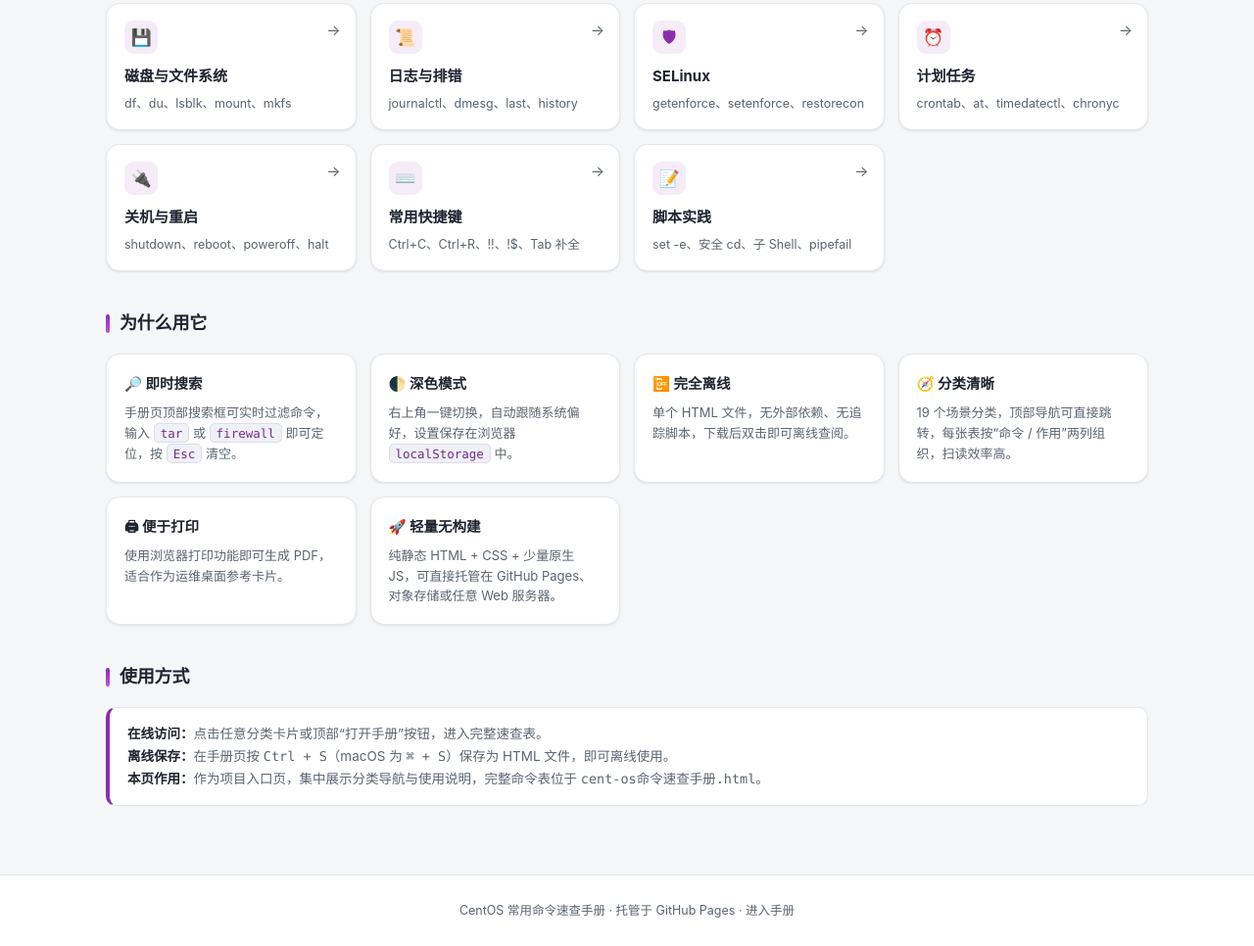
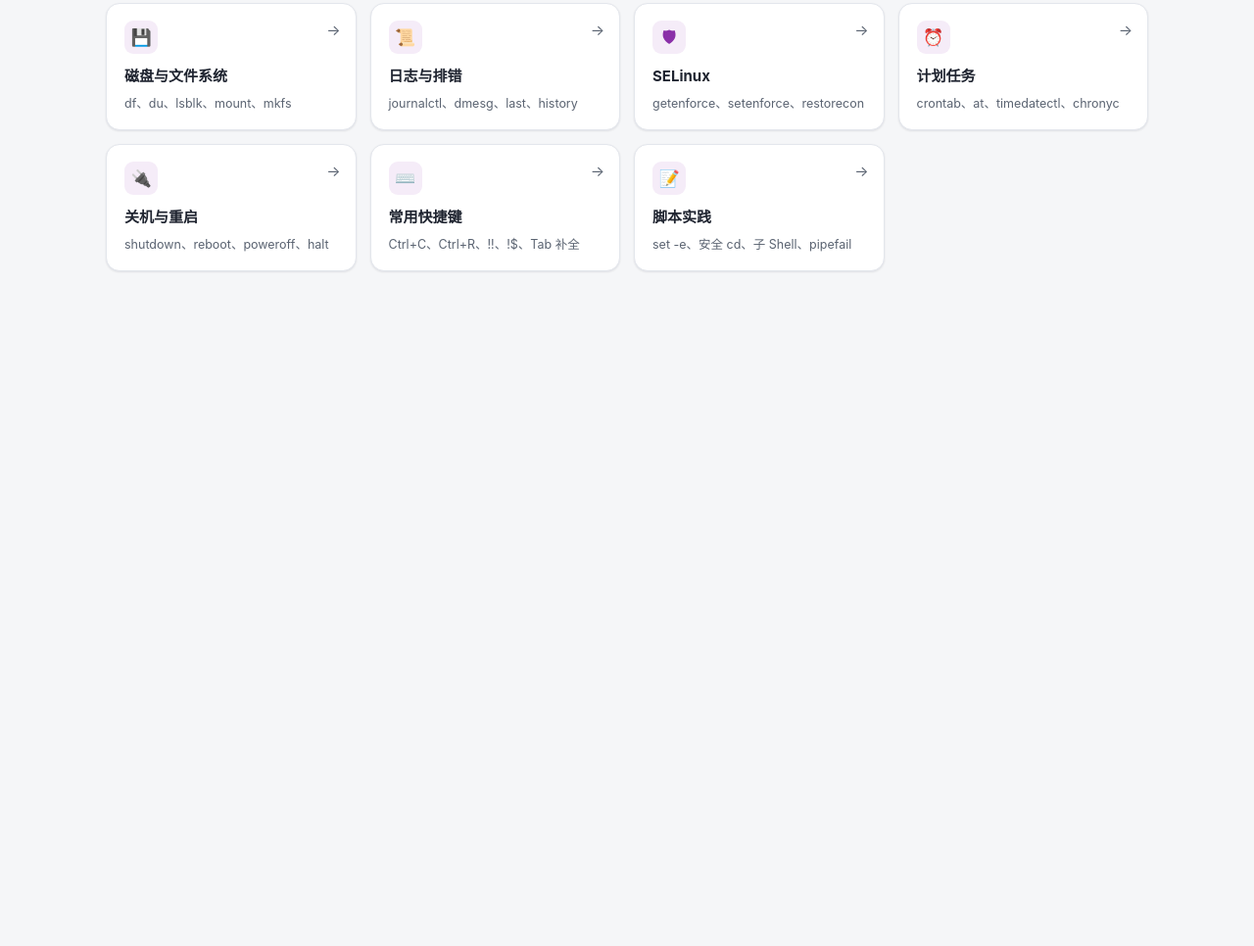
Before and after one commit to leoheihei/cent-os_command, a plain HTML site: page index.html in a window 1280 px wide. Shown: the part 977-1943 px from the top of the page at 98% size. After the commit the page ends 1324 px from the top, so only its background shows below. Drawn offline with Linux system fonts and the light colour scheme.

Commit message:
Update index.html

```diff
--- a/index.html
+++ b/index.html
@@ -354,56 +354,6 @@
 
   </div>
 
-  <!-- ================= 特性 ================= -->
-  <h2 class="section-title">为什么用它</h2>
-  <div class="features">
-
-    <div class="feature">
-      <h3>🔎 即时搜索</h3>
-      <p>手册页顶部搜索框可实时过滤命令，输入 <code>tar</code> 或 <code>firewall</code> 即可定位，按 <code>Esc</code> 清空。</p>
-    </div>
-
-    <div class="feature">
-      <h3>🌓 深色模式</h3>
-      <p>右上角一键切换，自动跟随系统偏好，设置保存在浏览器 <code>localStorage</code> 中。</p>
-    </div>
-
-    <div class="feature">
-      <h3>📴 完全离线</h3>
-      <p>单个 HTML 文件，无外部依赖、无追踪脚本，下载后双击即可离线查阅。</p>
-    </div>
-
-    <div class="feature">
-      <h3>🧭 分类清晰</h3>
-      <p>19 个场景分类，顶部导航可直接跳转，每张表按“命令 / 作用”两列组织，扫读效率高。</p>
-    </div>
-
-    <div class="feature">
-      <h3>🖨 便于打印</h3>
-      <p>使用浏览器打印功能即可生成 PDF，适合作为运维桌面参考卡片。</p>
-    </div>
-
-    <div class="feature">
-      <h3>🚀 轻量无构建</h3>
-      <p>纯静态 HTML + CSS + 少量原生 JS，可直接托管在 GitHub Pages、对象存储或任意 Web 服务器。</p>
-    </div>
-
-  </div>
-
-  <!-- ================= 使用说明 ================= -->
-  <h2 class="section-title">使用方式</h2>
-  <div class="callout">
-    <b>在线访问：</b>点击任意分类卡片或顶部“打开手册”按钮，进入完整速查表。<br>
-    <b>离线保存：</b>在手册页按 <code>Ctrl + S</code>（macOS 为 <code>⌘ + S</code>）保存为 HTML 文件，即可离线使用。<br>
-    <b>本页作用：</b>作为项目入口页，集中展示分类导航与使用说明，完整命令表位于 <code>cent-os命令速查手册.html</code>。
-  </div>
-
-</main>
-
-<footer>
-  CentOS 常用命令速查手册 · 托管于 GitHub Pages ·
-  <a href="cent-os命令速查手册.html">进入手册</a>
-</footer>
 
 <script>
 (function () {
```
